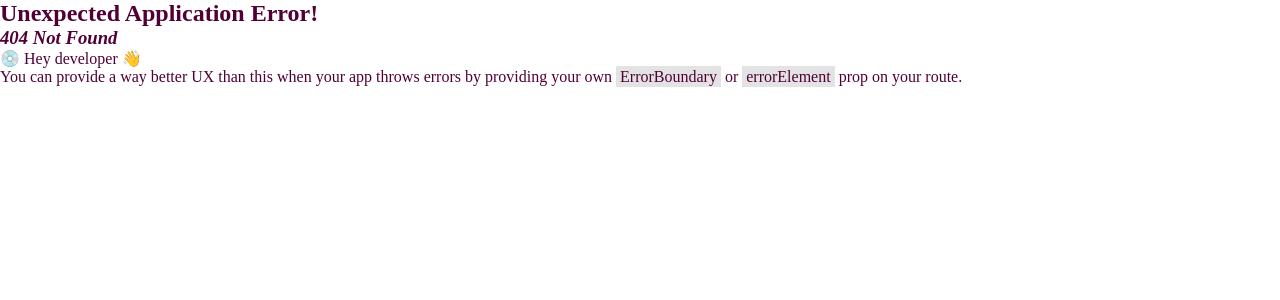
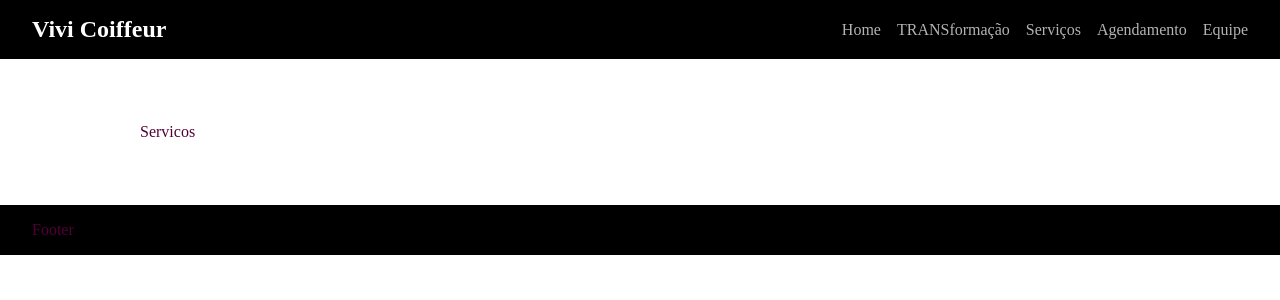
Before and after one commit to vivianefrts/Projeto_Axios, a React (Vite) app: page /servicos in a window 1280 px wide. Before the commit this address had no page. Shown: the top 300 px of the page. Built offline with nearby package versions, Linux system fonts and the light colour scheme; a web font is replaced by a local one.

Commit message:
upando alterações

```diff
--- a/src/App.jsx
+++ b/src/App.jsx
@@ -1,5 +1,6 @@
 import { Outlet } from 'react-router-dom'
 import Navbar from './components/Navbar'
+import Footer from './components/Footer'
 import './App.css'
 
 function App() {
@@ -9,6 +10,7 @@ function App() {
       <div className="container">
         <Outlet />
       </div>
+      <Footer />
     </div>
   )
 }
--- /dev/null
+++ b/src/components/Footer.css
@@ -0,0 +1,8 @@
+footer{
+        display: flex;
+        align-items: center;
+        justify-content: space-between;
+        padding: 1rem 2rem;
+        /*background-image: linear-gradient(to right, rgb(254, 173, 223), rgb(255, 206, 255));*/
+        background-color: var(--corFundoEscuro);
+}
--- /dev/null
+++ b/src/components/Footer.jsx
@@ -0,0 +1,15 @@
+/*import React from 'react'*/
+import { Link } from "react-router-dom"
+import "./Footer.css"
+
+
+
+const Footer = () => {
+  return (
+    <footer>
+        <div>Footer</div>
+    </footer>
+  )
+}
+
+export default Footer
--- a/src/components/Navbar.jsx
+++ b/src/components/Navbar.jsx
@@ -13,7 +13,16 @@ const Navbar = () => {
                 <Link to = {'/'}>Home</Link>
             </li>
             <li>
-                <Link to = {'/new'} className = "novo-botao">Novo Post</Link>
+                <Link to = {'/transformacao'}>TRANSformação</Link>
+            </li>
+            <li>
+                <Link to  = {'/servicos'}>Serviços</Link>
+            </li>
+            <li>
+                <Link to = {'/agendamento'}>Agendamento</Link>
+            </li>
+            <li>
+                <Link to = {'/equipe'}>Equipe</Link>
             </li>
         </ul>
     </div>
--- /dev/null
+++ b/src/routes/Agendamento.jsx
@@ -0,0 +1,9 @@
+import React from 'react'
+
+const Agendamento = () => {
+  return (
+    <div>Agendamento</div>
+  )
+}
+
+export default Agendamento
--- /dev/null
+++ b/src/routes/Equipe.jsx
@@ -0,0 +1,7 @@
+import React from 'react';
+
+const Equipe = () => {
+  return <div>Equipe</div>;
+}
+
+export default Equipe;
--- /dev/null
+++ b/src/routes/Home.css
@@ -0,0 +1,17 @@
+.home h1{
+    text-transform: uppercase;
+    text-align: center;
+    margin-bottom: 1.5rem;
+}
+
+.post{
+    display: flex;
+    flex-direction: column;
+    margin-bottom: 1.5rem;
+    padding-bottom: 1.5rem;
+    border-bottom: 1px solid #777;
+}
+
+.post h2, .post p {
+    margin-bottom: 1rem;
+}
--- a/src/routes/Home.jsx
+++ b/src/routes/Home.jsx
@@ -1,6 +1,46 @@
-import React from 'react';
+import axios from "axios";
+
+import {useState, useEffect} from 'react';
+
+import {Link} from 'react-router-dom';
+
+import "./Home.css"
 
 const Home = () => {
-  return <div>Home</div>;
+
+  const [posts, setPosts] = useState([])
+  const getPosts = async() => {
+    try {
+      const response = await axios.get('https://fake-server-projetoindividual.onrender.com/Produtos');
+      const data = response.data;
+
+      setPosts(data);
+    } catch (error) {
+      console.log(error)
+    }
+  }
+
+  useEffect(() => {
+    getPosts()
+  }, [])
+
+  return <main className="home">
+      <h1>Home</h1>
+      {posts.length === 0 ? (<p>Carregando...</p>) : (
+        posts.map((post) => (
+          <div className="post" key={post.id}>
+            <h2>{post.Categoria}</h2>
+            <p>{post.Preço}</p>
+            <Link to = {`/posts/${post.id}`}>Ler mais</Link>
+          </div>
+        ))
+      )}
+      <div className='container-carousel'>
+        <div>
+
+        </div>
+      </div>
+  </main>;
+
 }
 export default Home;
--- a/src/routes/NewPost.jsx
+++ /dev/null
@@ -1,7 +0,0 @@
-import React from 'react';
-
-const NewPost = () => {
-  return <div>NewPost</div>;
-}
-
-export default NewPost;
--- /dev/null
+++ b/src/routes/Servicos.jsx
@@ -0,0 +1,9 @@
+import React from 'react'
+
+const Servicos = () => {
+  return (
+    <div>Servicos</div>
+  )
+}
+
+export default Servicos
--- /dev/null
+++ b/src/routes/TRANSformacao.jsx
@@ -0,0 +1,9 @@
+import React from 'react'
+
+const TRANSformacao = () => {
+  return (
+    <div>TRANSformação</div>
+  )
+}
+
+export default TRANSformacao
```
Also changed, not shown: src/main.jsx (+18 -3 lines), 1 other file (tests, documents, lock files or other folders).
